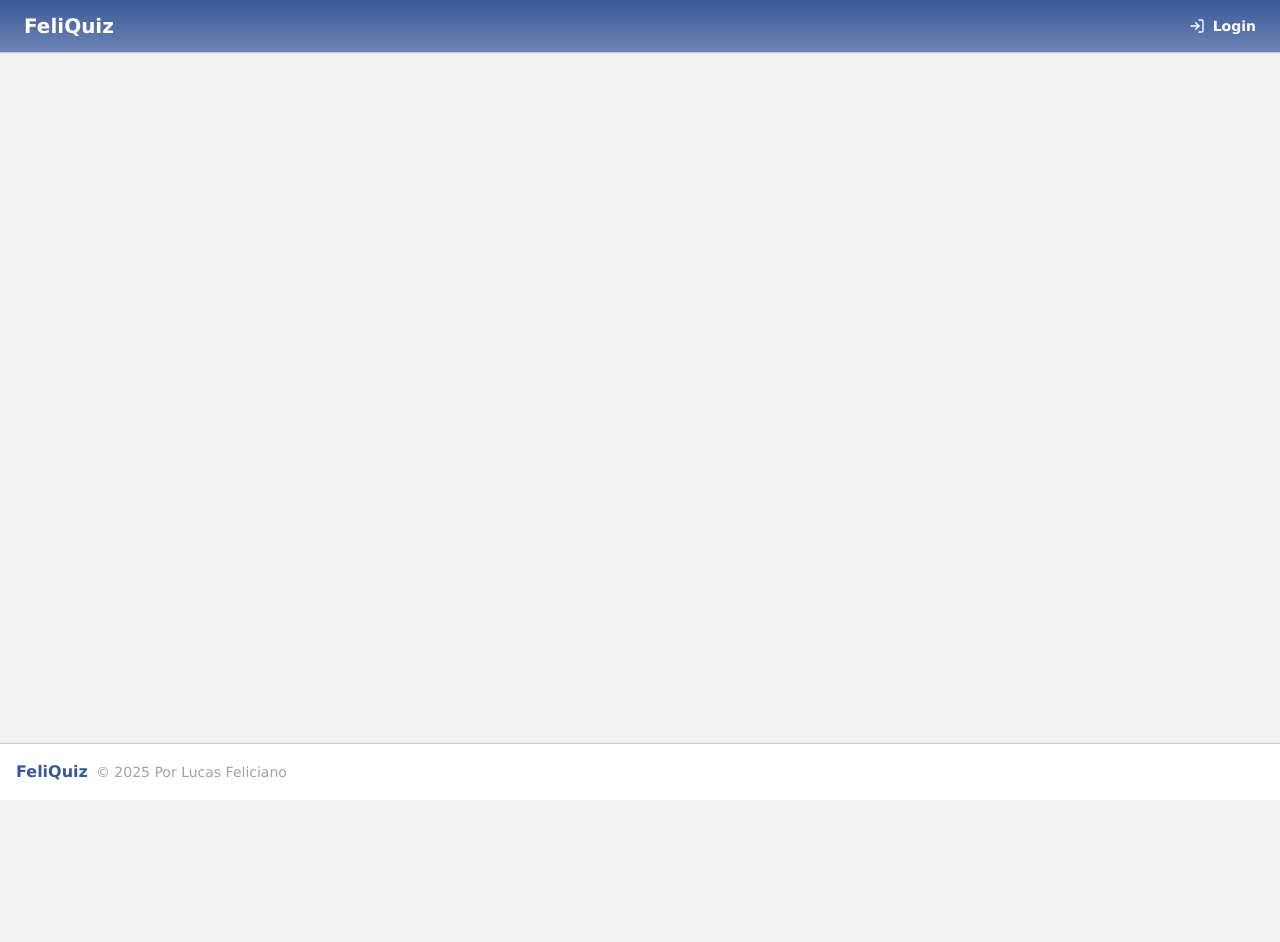
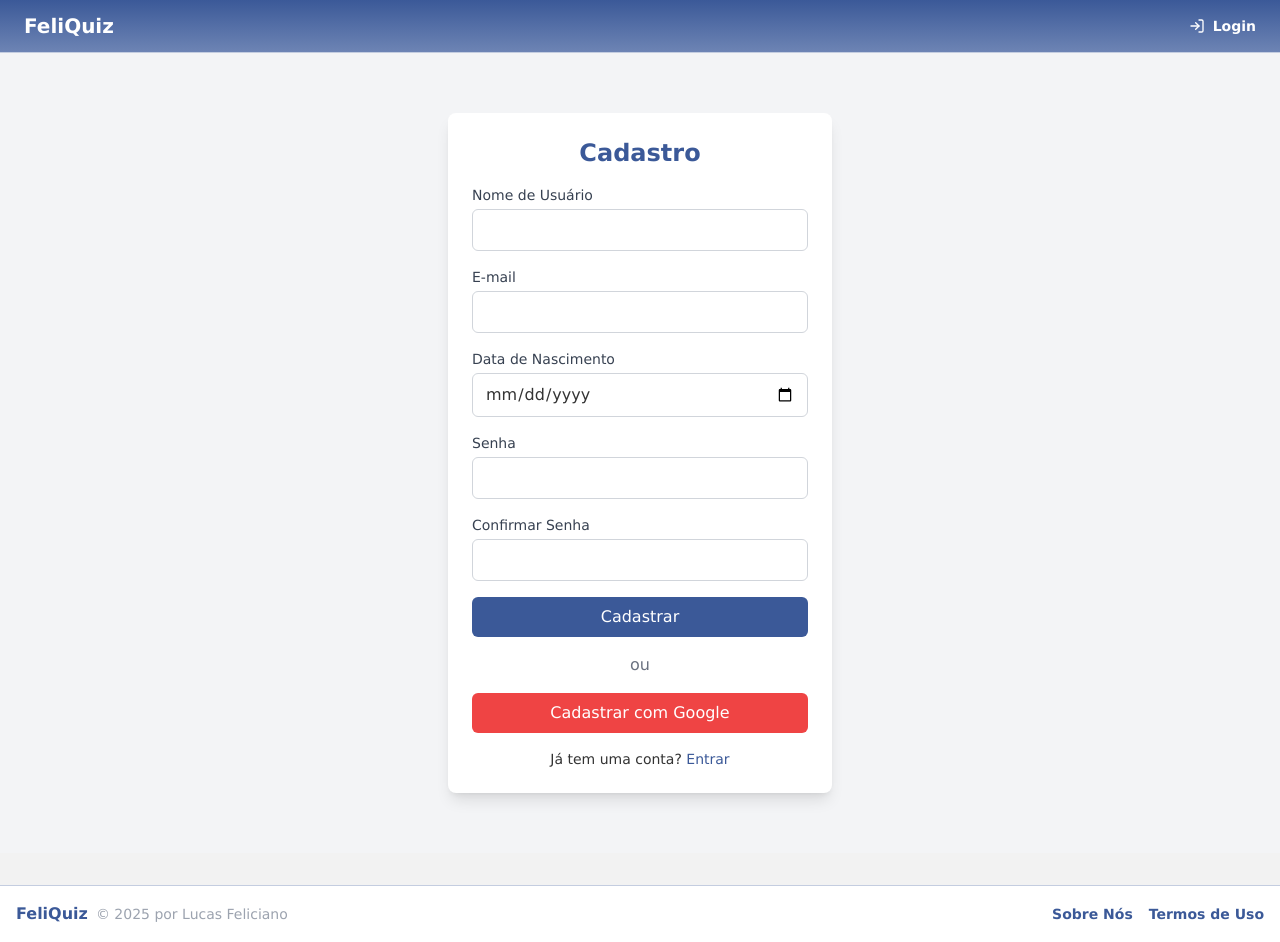
Before and after one commit to Felici4no/Return-me, a React (Vite) app: page /register in a window 1280 px wide. Before the commit the page ends 800 px from the top, so only its background shows below. Built offline with nearby package versions, Linux system fonts and the light colour scheme.

Commit message:
add sobre,termos - update ui filter

```diff
--- a/index.html
+++ b/index.html
@@ -5,7 +5,7 @@
     <link rel="icon" type="image/svg+xml" href="/vite.svg" />
     <meta name="viewport" content="width=device-width, initial-scale=1.0" />
     <link rel="shortcut icon" href="src/img/F.png" type="image/x-icon">
-    <title>FeliQuiz.com</title>
+    <title>FeliQuiz</title>
   </head>
   <body>
     <div id="root"></div>
--- a/src/App.tsx
+++ b/src/App.tsx
@@ -7,6 +7,11 @@ import Quiz from './pages/Quiz';
 import Results from './pages/Results';
 import Login from './pages/Login';
 import Perfil from './pages/Perfil';
+import Register from './pages/Register';
+import Sobre from './pages/Sobre';
+import Termos from './pages/Termos';
+import NotFound from './pages/NotFound';
+
 
 
 function App() {
@@ -21,6 +26,10 @@ function App() {
             <Route path="/results/:quizId" element={<Results />} />
             <Route path="/login" element={<Login />} /> {/* ← Adicione esta linha */}
             <Route path="/perfil" element={<Perfil />} />
+            <Route path="/register" element={<Register />} /> {/* ← Adicione esta linha */}
+            <Route path="/sobre" element={<Sobre />} />
+            <Route path="/termos" element={<Termos />} />
+            <Route path="*" element={<NotFound />} />
           </Routes>
         </main>
         <Footer />
--- a/src/components/Footer.tsx
+++ b/src/components/Footer.tsx
@@ -6,11 +6,18 @@ const Footer: React.FC = () => {
     <footer className="bg-white border-t border-facebook-border py-4 mt-8">
       <div className="container mx-auto px-4">
         <div className="flex flex-col md:flex-row justify-between items-center">
-          <div className="mb-4 md:mb-0">
+          <div className="mb-4 md:mb-0 text-center md:text-left">
             <Link to="/" className="text-facebook-blue font-bold">
               FeliQuiz
             </Link>
-            <span className="text-gray-400 text-sm ml-2">© 2025 Por <a href="https://www.linkedin.com/in/lucas-feliciano-software/">Lucas Feliciano</a></span>
+            <span className="text-gray-400 text-sm ml-2">
+              © 2025 por <a href="https://www.linkedin.com/in/lucas-feliciano-software/" className="hover:underline" target="_blank" rel="noopener noreferrer">Lucas Feliciano</a>
+            </span>
+          </div>
+
+          <div className="flex space-x-4 text-sm text-facebook-blue font-semibold">
+            <Link to="/sobre" className="hover:underline">Sobre Nós</Link>
+            <Link to="/termos" className="hover:underline">Termos de Uso</Link>
           </div>
         </div>
       </div>
--- /dev/null
+++ b/src/pages/NotFound.tsx
@@ -0,0 +1,24 @@
+import React from 'react';
+import { Link } from 'react-router-dom';
+
+const NotFound: React.FC = () => {
+  return (
+    <div className="flex items-center justify-center min-h-screen bg-white px-4 text-center">
+      <div className="max-w-md">
+        <h1 className="text-6xl font-bold text-facebook-blue mb-4">404</h1>
+        <p className="text-xl font-semibold text-facebook-blue mb-2">Oops! Resposta incorreta! ❌</p>
+        <p className="text-md text-gray-600 mb-6">
+          Parece que essa página não está no nosso quiz. Que tal tentar outra pergunta ou voltar ao início?
+        </p>
+        <Link
+          to="/"
+          className="inline-block px-6 py-2 text-white bg-facebook-blue rounded-md hover:bg-facebook-blue/90 transition"
+        >
+          Voltar para o Início do Quiz
+        </Link>
+      </div>
+    </div>
+  );
+};
+
+export default NotFound;
--- a/src/pages/Perfil.tsx
+++ b/src/pages/Perfil.tsx
@@ -4,7 +4,7 @@ import Emblema from "../components/Emblema"; // Ajuste o caminho conforme necess
 const Perfil: React.FC = () => {
   // Dados simulados
   const usuario = {
-    nome: 'felipe',
+    nome: 'Lucas Feliciano',
     avatar: 'https://ui-avatars.com/api/?name=Felipe&background=3b5998&color=fff',
     atividades: [
       'Iniciou o quiz "Personagem de Filmes"',
--- a/src/pages/Quiz.tsx
+++ b/src/pages/Quiz.tsx
@@ -112,10 +112,11 @@ const Quiz: React.FC = () => {
 
           <div className="w-full bg-gray-200 h-2 rounded-sm mb-6">
             <div
-              className="bg-facebook-blue h-2 rounded-sm"
+              className="bg-facebook-blue h-2 rounded-sm transition-all duration-500"
               style={{ width: `${progress}%` }}
             ></div>
           </div>
+
 
           <div className="text-sm text-gray-500 mb-4">
             Pergunta {currentQuestion + 1} de {quiz.questions.length}
--- /dev/null
+++ b/src/pages/Register.tsx
@@ -0,0 +1,120 @@
+import React, { useState } from 'react';
+import { useNavigate } from 'react-router-dom';
+
+const Register: React.FC = () => {
+  const [username, setUsername] = useState('');
+  const [email, setEmail] = useState('');
+  const [birthdate, setBirthdate] = useState('');
+  const [password, setPassword] = useState('');
+  const [confirmPassword, setConfirmPassword] = useState('');
+  const [error, setError] = useState('');
+  const navigate = useNavigate();
+
+  const handleRegister = (e: React.FormEvent) => {
+    e.preventDefault();
+
+    if (password !== confirmPassword) {
+      setError('As senhas não coincidem.');
+      return;
+    }
+
+    // Simulação de registro
+    localStorage.setItem('token', 'simulado-token-registro');
+    navigate('/perfil'); // Redireciona para o perfil após o cadastro
+  };
+
+  const handleGoogleRegister = () => {
+    // Simulação de cadastro com Google
+    localStorage.setItem('token', 'simulado-token-google');
+    navigate('/perfil');
+  };
+
+  return (
+    <div className="flex items-center justify-center h-screen bg-gray-100 px-4">
+      <div className="bg-white shadow-lg rounded-lg p-6 w-full max-w-sm">
+        <h2 className="text-2xl font-bold text-facebook-blue mb-4 text-center">Cadastro</h2>
+
+        {error && <p className="text-red-500 text-sm mb-4">{error}</p>}
+
+        <form onSubmit={handleRegister} className="space-y-4">
+          <div>
+            <label className="block text-sm font-medium text-gray-700">Nome de Usuário</label>
+            <input
+              type="text"
+              className="w-full border border-gray-300 rounded-md px-3 py-2 mt-1"
+              value={username}
+              onChange={(e) => setUsername(e.target.value)}
+              required
+            />
+          </div>
+
+          <div>
+            <label className="block text-sm font-medium text-gray-700">E-mail</label>
+            <input
+              type="email"
+              className="w-full border border-gray-300 rounded-md px-3 py-2 mt-1"
+              value={email}
+              onChange={(e) => setEmail(e.target.value)}
+              required
+            />
+          </div>
+
+          <div>
+            <label className="block text-sm font-medium text-gray-700">Data de Nascimento</label>
+            <input
+              type="date"
+              className="w-full border border-gray-300 rounded-md px-3 py-2 mt-1"
+              value={birthdate}
+              onChange={(e) => setBirthdate(e.target.value)}
+              required
+            />
+          </div>
+
+          <div>
+            <label className="block text-sm font-medium text-gray-700">Senha</label>
+            <input
+              type="password"
+              className="w-full border border-gray-300 rounded-md px-3 py-2 mt-1"
+              value={password}
+              onChange={(e) => setPassword(e.target.value)}
+              required
+            />
+          </div>
+
+          <div>
+            <label className="block text-sm font-medium text-gray-700">Confirmar Senha</label>
+            <input
+              type="password"
+              className="w-full border border-gray-300 rounded-md px-3 py-2 mt-1"
+              value={confirmPassword}
+              onChange={(e) => setConfirmPassword(e.target.value)}
+              required
+            />
+          </div>
+
+          <button
+            type="submit"
+            className="w-full bg-facebook-blue text-white py-2 px-4 rounded-md hover:bg-facebook-blue-dark transition"
+          >
+            Cadastrar
+          </button>
+        </form>
+
+        <div className="my-4 text-center text-gray-500">ou</div>
+
+        <button
+          onClick={handleGoogleRegister}
+          className="w-full bg-red-500 text-white py-2 px-4 rounded-md hover:bg-red-600 transition"
+        >
+          Cadastrar com Google
+        </button>
+
+        <p className="mt-4 text-sm text-center">
+          Já tem uma conta? <a href="/login" className="text-facebook-blue hover:underline">Entrar</a>
+        </p>
+      </div>
+    </div>
+  );
+};
+
+export default Register;
--- /dev/null
+++ b/src/pages/Sobre.tsx
@@ -0,0 +1,18 @@
+import React from 'react';
+
+const Sobre: React.FC = () => {
+  return (
+    <div className="container mx-auto px-4 py-8 max-w-2xl">
+      <h1 className="text-2xl font-bold text-facebook-blue mb-4">Sobre Nós</h1>
+      <p className="mb-4">
+        O <strong>FeliQuiz</strong> foi criado com o objetivo de oferecer quizzes divertidos e interativos para você descobrir mais sobre si mesmo e seus personagens favoritos.
+      </p>
+      <p className="mb-4">
+        Acreditamos que aprender e se entreter pode ser leve, personalizado e inteligente. Cada quiz é feito com carinho e criatividade!
+      </p>
+      <p className="text-sm text-gray-500">Desenvolvido por Lucas Feliciano — 2025.</p>
+    </div>
+  );
+};
+
+export default Sobre;
--- /dev/null
+++ b/src/pages/Termos.tsx
@@ -0,0 +1,22 @@
+import React from 'react';
+
+const Termos: React.FC = () => {
+  return (
+    <div className="container mx-auto px-4 py-8 max-w-2xl">
+      <h1 className="text-2xl font-bold text-facebook-blue mb-4">Termos de Uso</h1>
+      <p className="mb-4">
+        Ao utilizar o FeliQuiz, você concorda com os seguintes termos:
+      </p>
+      <ul className="list-disc pl-6 mb-4 text-gray-700">
+        <li>Os quizzes são apenas para entretenimento e não possuem caráter científico ou definitivo.</li>
+        <li>Não coletamos informações pessoais além do necessário para uso da plataforma.</li>
+        <li>Todo conteúdo é protegido por direitos autorais e não deve ser reproduzido sem autorização.</li>
+      </ul>
+      <p className="text-sm text-gray-500">
+        Em caso de dúvidas, entre em contato conosco.
+      </p>
+    </div>
+  );
+};
+
+export default Termos;
```
Also changed, not shown: src/pages/Home.tsx (+57 -16 lines).
